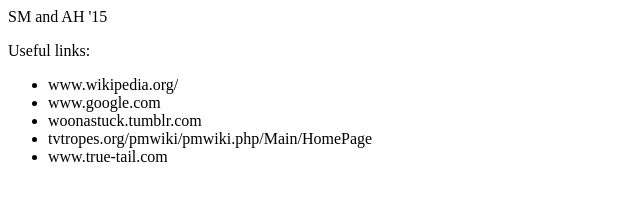
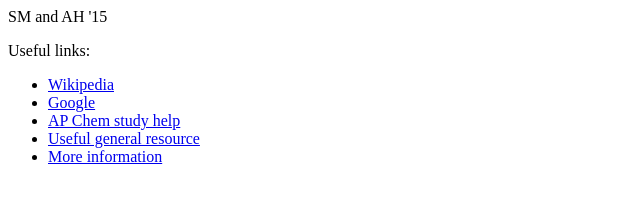
Before and after one commit to boerwolf/boerwolf.github.io, a plain HTML site: page index.html in a window 1280 px wide. Shown: the whole page, without its empty margins (0-640 px from the left). Drawn offline with Linux system fonts and the light colour scheme.

Commit message:
more website

```diff
--- a/index.html
+++ b/index.html
@@ -5,10 +5,10 @@
 	<p>SM and AH '15
 	<p>Useful links:
 	<ul>
-		<li><a>www.wikipedia.org/</a></li>
-		<li><a>www.google.com</a></li>
-		<li><a>woonastuck.tumblr.com</a></li>
-		<li><a>tvtropes.org/pmwiki/pmwiki.php/Main/HomePage</a></li>
-		<li><a>www.true-tail.com</a></li>
+		<li><a href="www.wikipedia.org">Wikipedia</a></li>
+		<li><a href="www.google.com">Google</a></li>
+		<li><a href="woonastuck.tumblr.com">AP Chem study help</a></li>
+		<li><a href="tvtropes.org/pmwiki/pmwiki.php/Main/HomePage">Useful general resource</a></li>
+		<li><a href="www.true-tail.com">More information</a></li>
 	</ul>
 </body>
```
